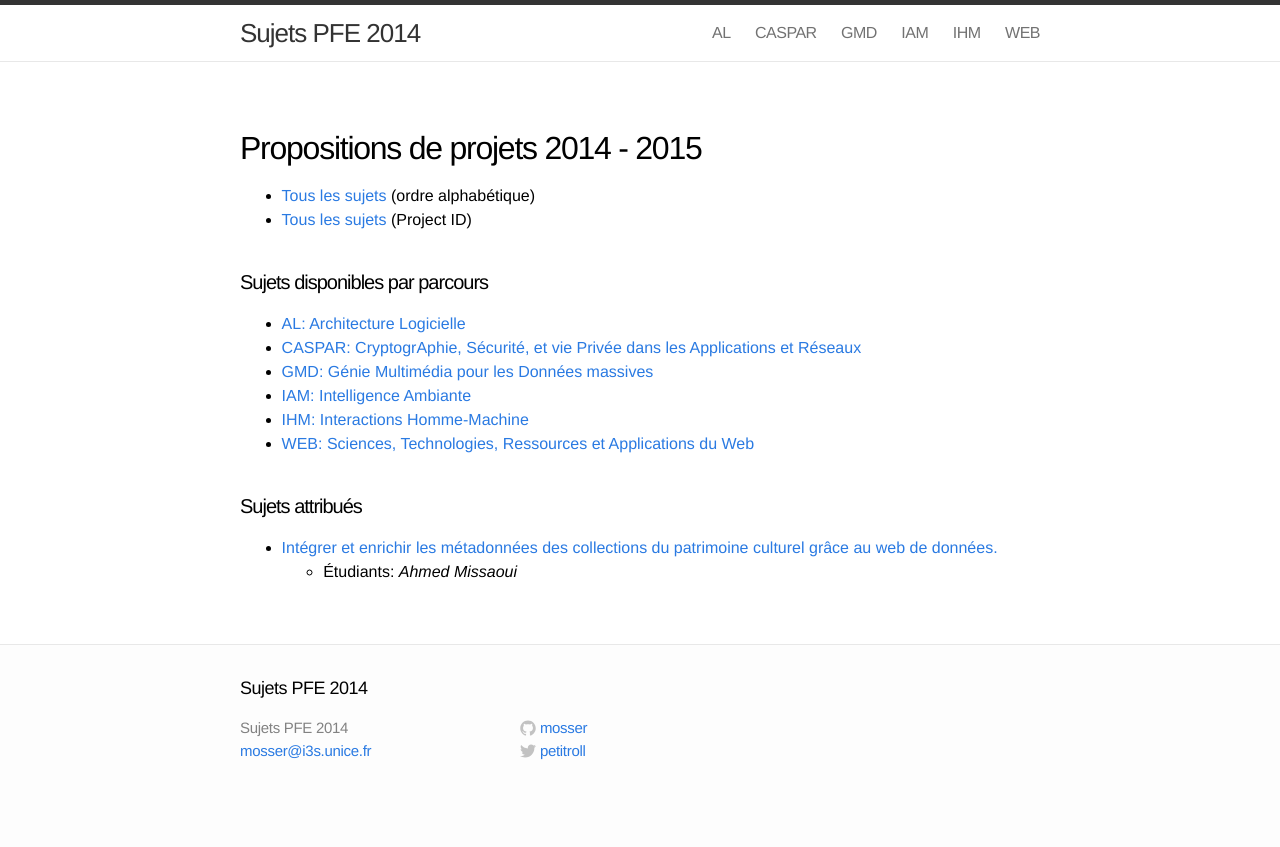
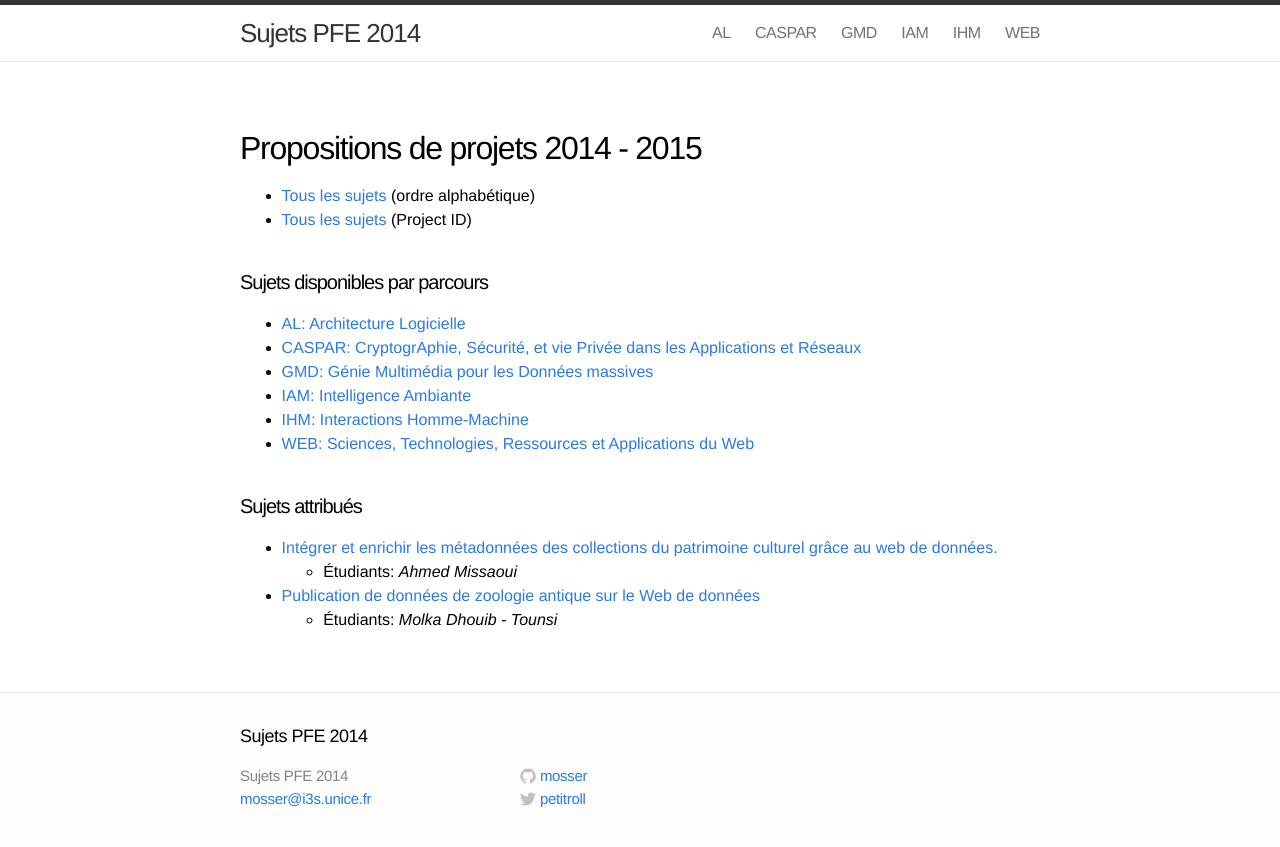
Before and after one commit to gmolines/pfe, a Jekyll site: the page built from index.md, in a window 1280 px wide. Shown: the top 847 px of the page. Built offline with Jekyll 4.4.1, drawn with Linux system fonts in a browser that asks for light colours.

Commit message:
Update 2014-09-15-Y1415-S019.markdown

```diff
--- a/_posts/2014-09-15-Y1415-S019.markdown
+++ b/_posts/2014-09-15-Y1415-S019.markdown
@@ -2,7 +2,8 @@
 layout: post
 title: "Publication de données de zoologie antique sur le Web de données"
 date: 2014-09-15 08:40:24
-categories: [dispo, web]
+categories: [oqp, web]
+students: ["Molka Dhouib - Tounsi"]
 pid: Y1415-S019
 type: Research
 contact: Catherine Faron Zucker
```
